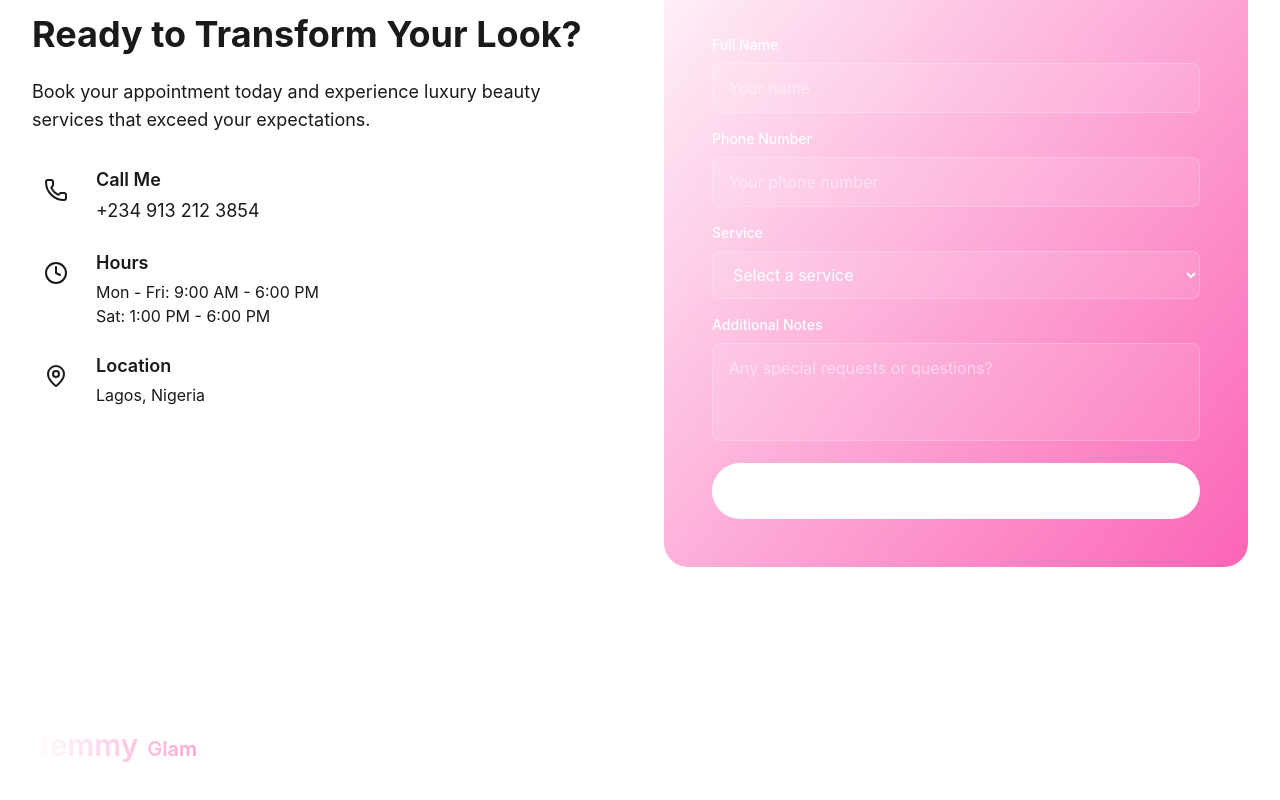
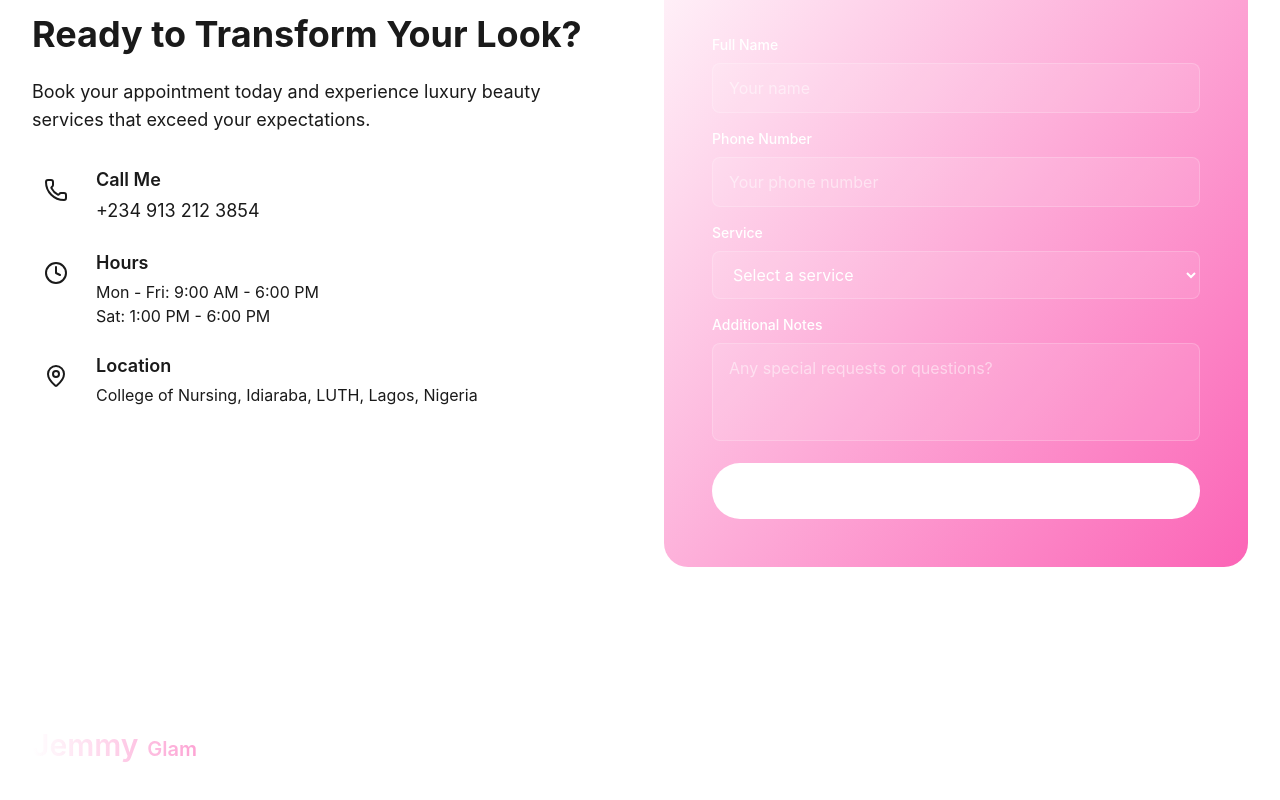
Before and after one commit to mishael-codes/jemmy-glam, a React (Vite) app: page / in a window 1280 px wide. Shown: the part 3817-4617 px from the top of the page. Built offline with nearby package versions, Linux system fonts and the light colour scheme.

Commit message:
Fix: improve address accuracy

```diff
--- a/src/components/Contact.tsx
+++ b/src/components/Contact.tsx
@@ -10,7 +10,7 @@ export function Contact() {
     message: ""
   });
 
-  const handleSubmit = (e: React.FormEvent) => {
+  const handleSubmit = (e: React.SubmitEvent) => {
     e.preventDefault();
 
     // Format the WhatsApp message
@@ -68,7 +68,7 @@ Notes: ${formData.message}`;
                   </div>
                   <div>
                     <h3 className="font-semibold mb-1">Location</h3>
-                    <p className="text-muted-foreground">Lagos, Nigeria</p>
+                    <p className="text-muted-foreground">College of Nursing, Idiaraba, LUTH, Lagos, Nigeria</p>
                   </div>
                 </div>
               </div>
--- a/src/components/Footer.tsx
+++ b/src/components/Footer.tsx
@@ -47,7 +47,7 @@ export function Footer() {
               </li>
               <li className="flex items-center gap-2">
                 <MapPin className="w-4 h-4 text-primary" />
-                <span>Lagos, Nigeria</span>
+                <span>College of Nursing, Idiaraba, LUTH, Lagos, Nigeria</span>
               </li>
               {/* <li className="flex items-center gap-2">
                 <Mail className="w-4 h-4 text-primary" />
--- a/src/components/Header.tsx
+++ b/src/components/Header.tsx
@@ -11,7 +11,7 @@ export function Header() {
             </span>
           </div>
 
-          <nav className="hidden md:flex items-center gap-8">
+          <nav className="hidden md:flex items-center md:gap-8">
             <a href="#services" className="text-foreground/70 hover:text-foreground transition-colors">
               Services
             </a>
--- a/src/components/Hero.tsx
+++ b/src/components/Hero.tsx
@@ -31,7 +31,7 @@ export function Hero({ onOpenPriceList }: { onOpenPriceList?: () => void }) {
             <div className="flex flex-col sm:flex-row gap-4">
               <a
                 href="#contact"
-                className="inline-flex items-center justify-center gap-2 px-8 py-4 bg-primary text-primary-foreground rounded-full hover:bg-primary/90 transition-all hover:scale-105"
+                className="inline-flex items-center justify-center gap-2 px-8 py-4 bg-primary text-primary-foreground rounded-full hover:bg-primary/90 transition-all hover:scale-105 animation-pulse"
               >
                 <Calendar className="w-5 h-5" />
                 Book Appointment
```
